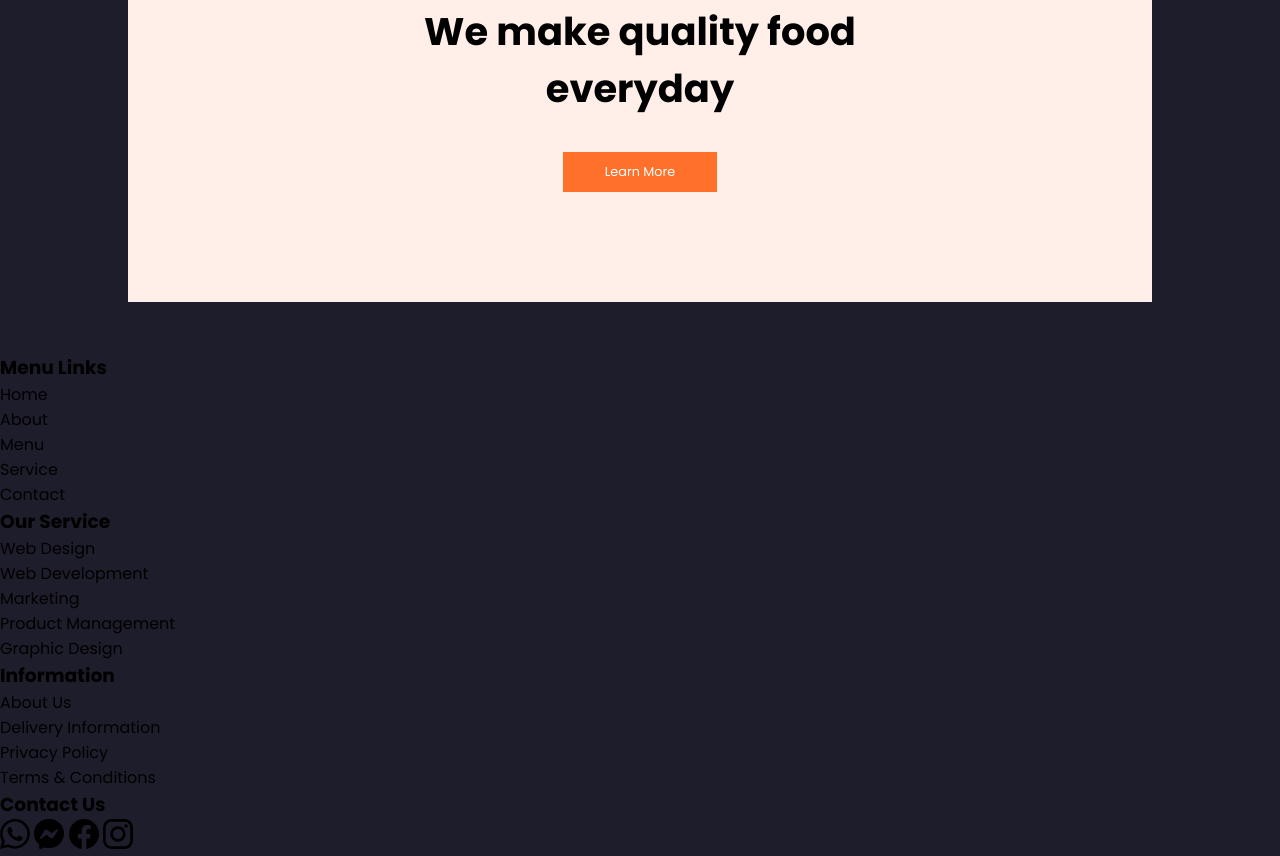
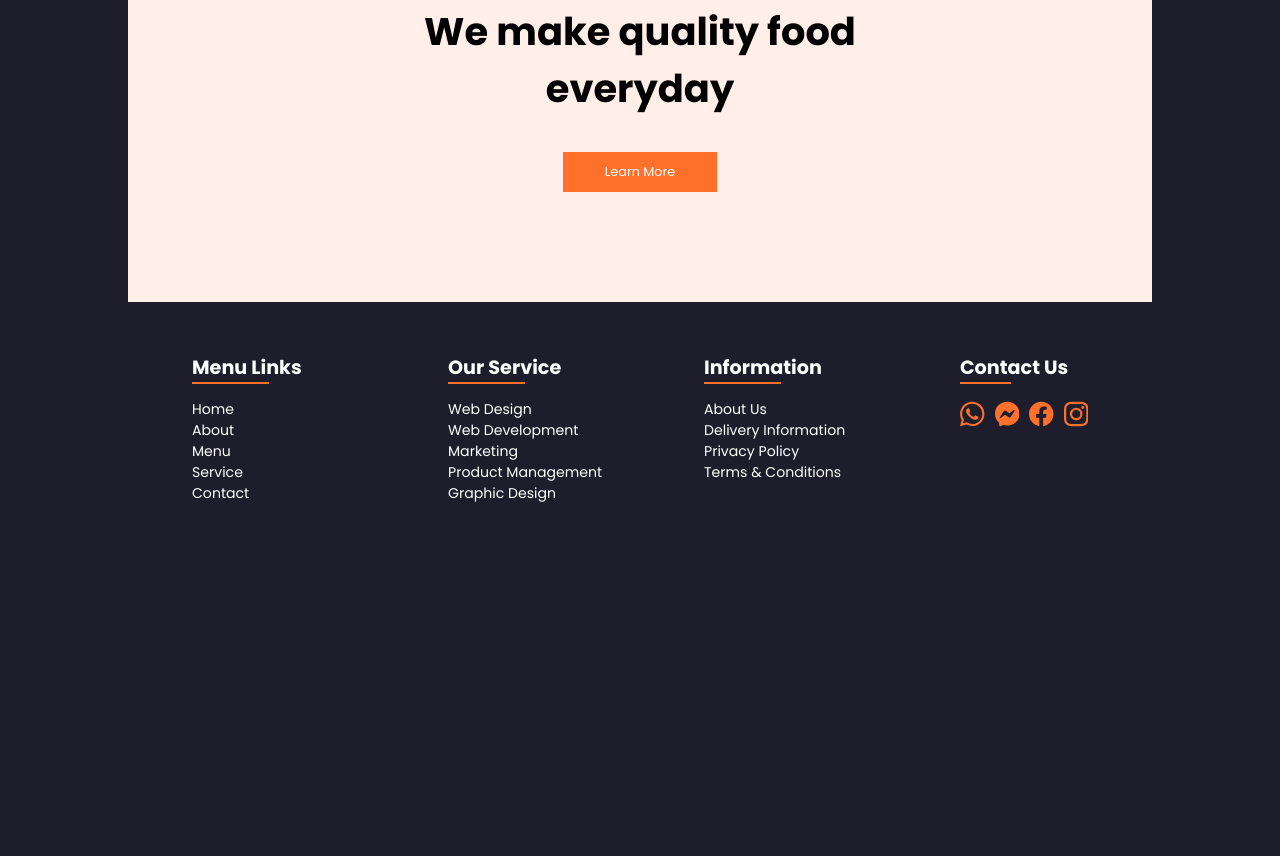
Before and after one commit to JhoanSB0608/proyectoWeb, a plain HTML site: page index.html in a window 1280 px wide. Shown: the part 2307-3163 px from the top of the page. After the commit the page ends 2852 px from the top, so only its background shows below. Drawn offline with Linux system fonts and the light colour scheme.

Commit message:
refactor: :zap: Se creo el diseño de la section del footer

```diff
--- a/css/style.css
+++ b/css/style.css
@@ -311,3 +311,65 @@ nav ul {
     border: var(--color-naranja);
     color: var(--color-white)
 }
+
+.footer {
+    display: flex;
+    justify-content: center;
+}
+
+.container_footer {
+    height: 100%;
+    width: 20%;
+    display: flex;
+    flex-direction: column;
+}
+
+.container_footer:last-child {
+    width: 10%;
+}
+
+.line {
+    height: 2px;
+    width: 30%;
+    background-color: var(--color-naranja);
+}
+
+.container_footer h3 {
+    color: var(--color-white);
+    font-size: 1.5vw;
+}
+
+.container_footer ul,
+.circles {
+    margin-top: 15px
+}
+
+
+.container_footer ul li {
+    list-style: none;
+    color: var(--color-white);
+    font-size: 1.1vw;
+}
+
+.itemCircle {
+    width: 10%;
+}
+
+.itemCircle h3 {
+    color: var(--color-white);
+    font-size: 1.5vw;
+    display: flex;
+    justify-content: flex-start;
+}
+
+.lineContact {
+    height: 2px;
+    width: 40%;
+    background-color: var(--color-naranja);
+}
+
+.circles {
+    color: var(--color-naranja);
+    display: flex;
+    gap: 10px
+}
```
